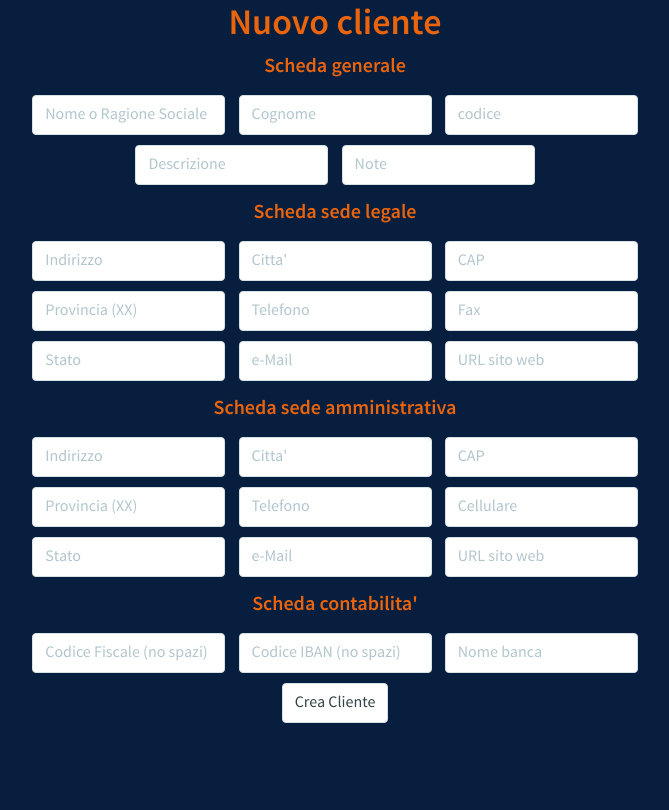
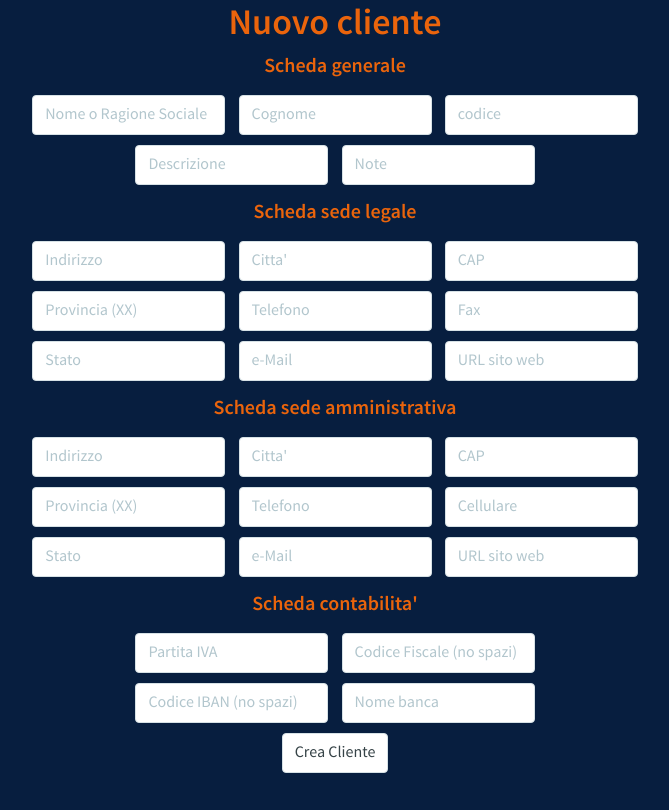
Before and after one commit to danieleX/proges, a PHP site: page /function/agg_cliente.php in a window 1280 px wide. Shown: the part 130-940 px from the top of the page, without its empty margins (305-974 px from the left). Before the commit the page ends 853 px from the top, so only its background shows below. Run offline with PHP 8.4, Linux system fonts and the light colour scheme; the visitor is signed in with stand-in values (Sample User, id 1); data that the repository does not hold is empty.

Commit message:
aggiunta PIVA

```diff
--- a/function/agg_cliente.php
+++ b/function/agg_cliente.php
@@ -193,9 +193,10 @@ if ($conndb->query($sql_cont) === TRUE) {
                     <input type="text" class="form-control widthAuto" name="emailAC" placeholder="e-Mail">
                     <input type="text" class="form-control widthAuto" name="urlAC" placeholder="URL sito web">
                     <h4>Scheda contabilita'</h4>
-                    <input type="text" class="form-control widthAuto" name="CFC" placeholder="Codice Fiscale (no spazi)">
-                    <input type="text" class="form-control widthAuto" name="IBANC" placeholder="Codice IBAN (no spazi)">
-                    <input type="text" class="form-control widthAuto" name="bancaC" placeholder="Nome banca"><br/>
+                    <input class="form-control widthAuto" type="text" name="PIVAC" placeholder="Partita IVA">
+                    <input class="form-control widthAuto" type="text" name="CFC" placeholder="Codice Fiscale (no spazi)"><br/>
+                    <input class="form-control widthAuto" type="text" name="IBANC" placeholder="Codice IBAN (no spazi)">
+                    <input class="form-control widthAuto" type="text" name="bancaC" placeholder="Nome banca"><br/>
                     <input class="form-control widthAuto" type="submit" value="Crea Cliente">
                 </form>
             </div>
--- a/function/agg_fornitore.php
+++ b/function/agg_fornitore.php
@@ -155,7 +155,8 @@ if ($conndb->query($sql_cont) === TRUE) {
                     <input class="form-control widthAuto" type="text" name="emailLF" placeholder="e-Mail">
                     <input class="form-control widthAuto" type="text" name="urlLF" placeholder="URL sito web">
                     <h4>Scheda contabilita'</h4>
-                    <input class="form-control widthAuto" type="text" name="CFF" placeholder="Codice Fiscale (no spazi)">
+                    <input class="form-control widthAuto" type="text" name="PIVAF" placeholder="Partita IVA">
+                    <input class="form-control widthAuto" type="text" name="CFF" placeholder="Codice Fiscale (no spazi)"><br/>
                     <input class="form-control widthAuto" type="text" name="IBANF" placeholder="Codice IBAN (no spazi)">
                     <input class="form-control widthAuto" type="text" name="bancaF" placeholder="Nome banca"><br/>
                     <input class="form-control widthAuto" type="submit" value="Crea Fornitore">
--- a/lista_fornitori.php
+++ b/lista_fornitori.php
@@ -46,7 +46,7 @@
                 <th>Codice</th>
                 <th>Descrizione</th>
                 <th>Note</th>
-                <th>Telefono legale</th>
+                <th>Telefono</th>
                 <th>P.IVA</th>
                 <th>Cod Fisc</th>
                 <th>+ info</th>
@@ -87,7 +87,6 @@
                 <td>".$descrF."</td>
                 <td>".$noteF."</td>
                 <td>".$telLF."</td>
-                <td>".$faxLF."</td>
                 <td>".$PIVAF."</td>
                 <td>".$CFF."</td>
                 <td>
```
